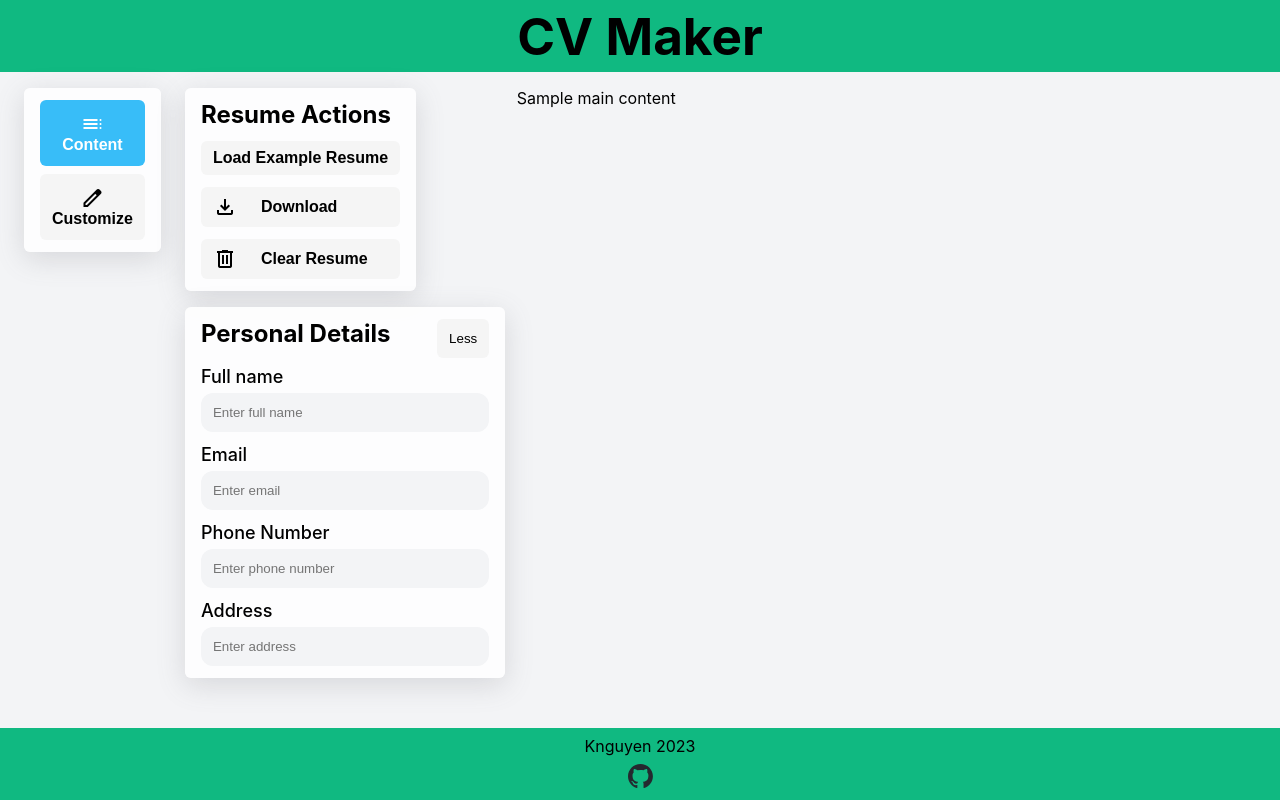
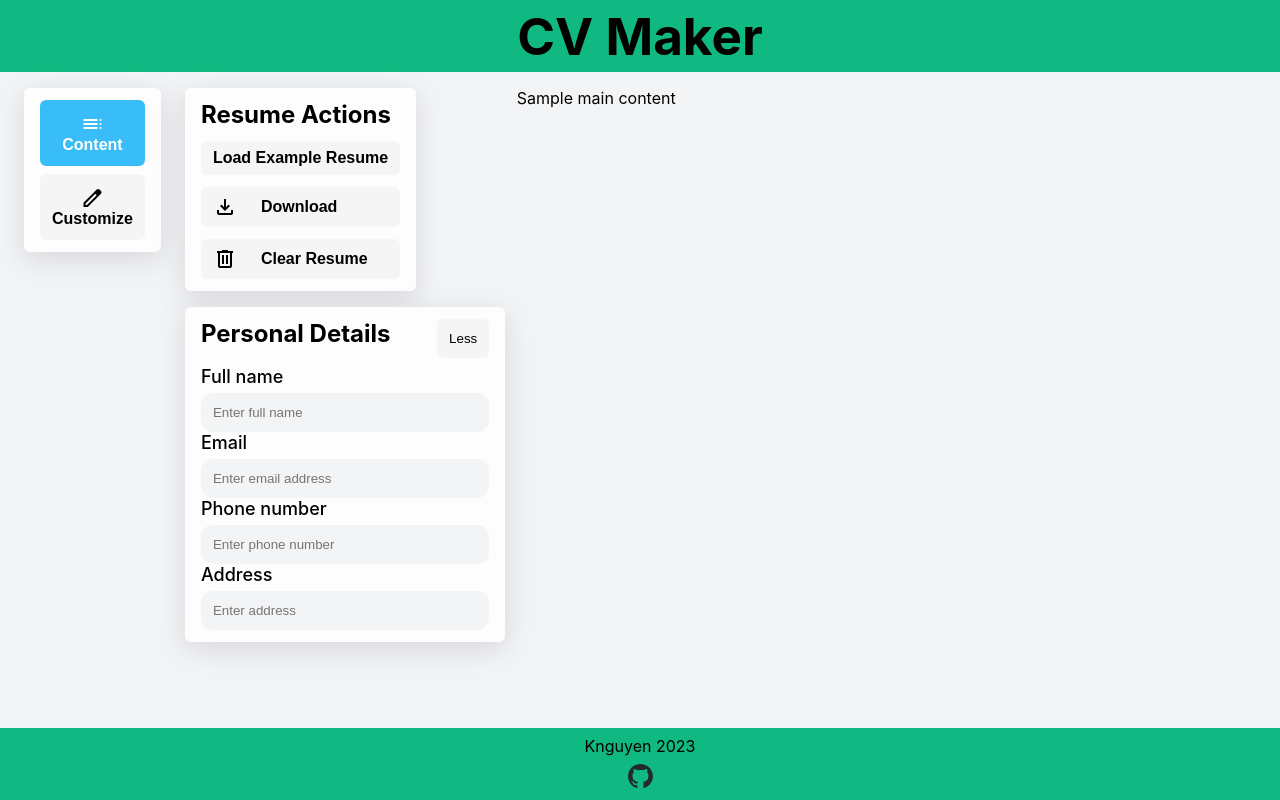
Before and after one commit to Knguyen-dev/CV-Application, a React (Vite) app: page / in a window 1280 px wide. Built offline with nearby package versions, Linux system fonts and the light colour scheme.

Commit message:
Made pure component for rendering form fields
We made FormFields, which'll be a pure component that creates the fields of a form. It seems good, and next we'll start experimenting with
using states so that on change for the input fields, we'll update the info in the resume section.

```diff
--- a/src/components/Forms.jsx
+++ b/src/components/Forms.jsx
@@ -1,37 +1,82 @@
+import "../styles/Forms.css";
+import PropTypes from "prop-types";
+
 /*
-We want a form for person info,
-education, and professional experience.
++ FormFields: Reusable component that creates form fields.
 
-Would it be possible to create these
-all with one component
+1. formFields: Array of objects that's going to create the form fields
+2. onChange: Function to be called when input fields are changed. We're
+	planning it so that this function will change some state representing
+	form data in an upper component.
+*/
+function FormFields({ formFields, onChange }) {
+	return (
+		<>
+			{formFields.map((field) => {
+				return (
+					<div key={field.inputID} className="input-group">
+						<label htmlFor={field.inputID}>
+							<span className="label-text">{field.label}</span>
+						</label>
+						<input
+							type={field.type}
+							name={field.name}
+							id={field.inputID}
+							placeholder={field.placeholder}
+							onChange={onChange}
+						/>
+					</div>
+				);
+			})}
+		</>
+	);
+}
 
-
-CustomForm(): We pass in an object
-containing info for the fields of the form.
-We'll nest it in an edit-section div so that we
-at least can have control on what to put on the header and below the form. The input
-fields will need to be custom as well so that we can do that onchange, I think.
-
-BOOK MARK: Scratch the custom form idea for now. Right now just make the 3 separate components for
-    the Personal Details/info, education, and professional experience. Let's try to get the design and
-    set up right for how does states correctly, before we try to make things more reusable.
-
-    I'd recommend after setting up and designing the first form, create corresponding
-    text elements in the 'resume-section' so that we can start testing out states. If we
-    can figure that out, then that's a big step.
-
-*/
-
-import "../styles/Forms.css";
-
-// function CustomForm({elementID, formFields}) {
-// 	return (
-// 		<form id={elementID}></form>
-// 	)
-
-// }
+FormFields.propTypes = {
+	formFields: PropTypes.arrayOf(
+		PropTypes.exact({
+			name: PropTypes.string,
+			type: PropTypes.string,
+			label: PropTypes.string,
+			inputID: PropTypes.string,
+			placeholder: PropTypes.string,
+		})
+	),
+	onChange: PropTypes.func,
+};
 
 function PersonalInfoForm({ isOpen, handleIsOpen }) {
+	const formFields = [
+		{
+			name: "full-name",
+			type: "text",
+			label: "Full name",
+			inputID: "input-full-name",
+			placeholder: "Enter full name",
+		},
+		{
+			name: "email",
+			type: "email",
+			label: "Email",
+			inputID: "input-email",
+			placeholder: "Enter email address",
+		},
+		{
+			name: "phone-number",
+			type: "text",
+			label: "Phone number",
+			inputID: "input-phone-number",
+			placeholder: "Enter phone number",
+		},
+		{
+			name: "address",
+			type: "text",
+			label: "Address",
+			inputID: "input-address",
+			placeholder: "Enter address",
+		},
+	];
+
 	return (
 		<div className="edit-section">
 			<header>
@@ -45,102 +90,17 @@ function PersonalInfoForm({ isOpen, handleIsOpen }) {
 			</header>
 
 			{isOpen ? (
-				<form id="personal-info-form" className="custom-form">
-					<div className="input-group">
-						<label htmlFor="input-full-name">
-							<span className="label-text">Full name</span>
-						</label>
-						<input
-							type="text"
-							name="full-name"
-							id="input-full-name"
-							placeholder="Enter full name"
-						/>
-					</div>
-					<div className="input-group">
-						<label htmlFor="input-email">
-							<span className="label-text">Email</span>
-						</label>
-						<input
-							type="email"
-							name="email"
-							id="input-email"
-							placeholder="Enter email"
-						/>
-					</div>
-					<div className="input-group">
-						<label htmlFor="input-phone-number">
-							<span className="label-text">Phone Number</span>
-						</label>
-						<input
-							type="text"
-							name="phone-number"
-							id="input-phone-number"
-							placeholder="Enter phone number"
-						/>
-					</div>
-					<div className="input-group">
-						<label htmlFor="input-address">
-							<span className="label-text">Address</span>
-						</label>
-						<input
-							type="text"
-							name="address"
-							id="input-address"
-							placeholder="Enter address"
-						/>
-					</div>
+				<form id="personal-info-form">
+					<FormFields formFields={formFields} />
 				</form>
 			) : null}
 		</div>
 	);
 }
 
-/*
-- CustomForm: Component that allows us to create a customized form with some number of fields. Since
-    we want the state of the form component, and the state on the resume to update together, it's
-    a good idea to lift their states up. So CustomForm probably isn't going to have it's own state, but it's going
-    to rely on some parent's state.
-
-
-1. formFields: Would be an array of objects that detail what the form would be.
-const formFields = [
-    {
-        name: "first-name"
-        type: "text",
-        label: "First Name",
-        inputID: "input-first-name",
-        isRequired: true,
-    }
-    // Add more fields as needed
-]
-
-2. Likely going to be a state setter to update the state of form data
-
-
-*/
-
-// function CustomForm({ formFields, onChange }) {
-//     // Now use the formFields object we got earlier to iteratively create our form fields
-//     return (
-//         <form>
-//             {formFields.map((field) => {
-//                 <div className="form-field-container">
-//                     <label key={field.name} htmlFor={field.inputID}>
-//                         {field.label}
-//                     </label>
-//                     <input
-//                         name={field.name}
-//                         type={field.type}
-//                         id={field.inputID}
-//                         onChange={handleChange}
-//                     />
-//                 </div>;
-//             })}
-//             <button type="submit">Submit</button>
-//         </form>
-//     );
-// }
-// export default CustomForm;
+PersonalInfoForm.propTypes = {
+	isOpen: PropTypes.bool,
+	handleIsOpen: PropTypes.func,
+};
 
 export { PersonalInfoForm };
```
Also changed, not shown: src/components/EditPanel.jsx (+6 -1 lines).
